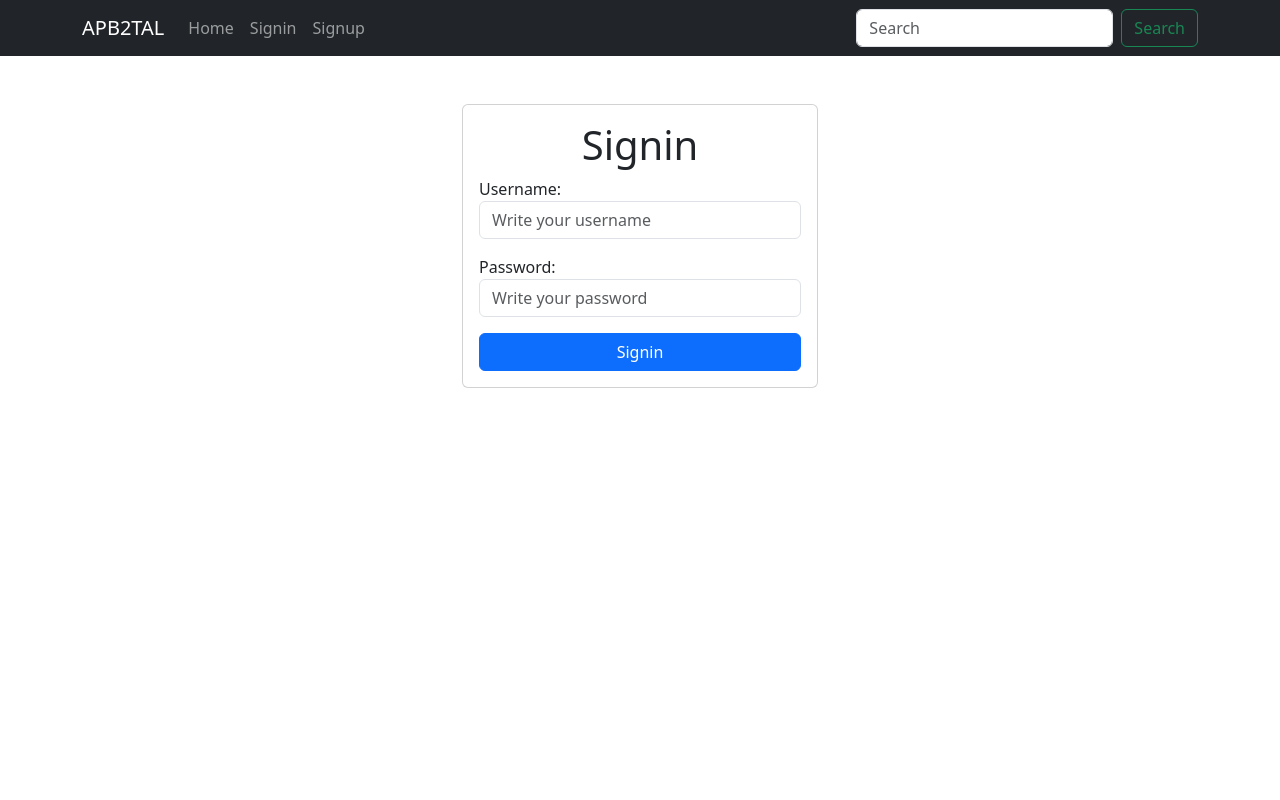
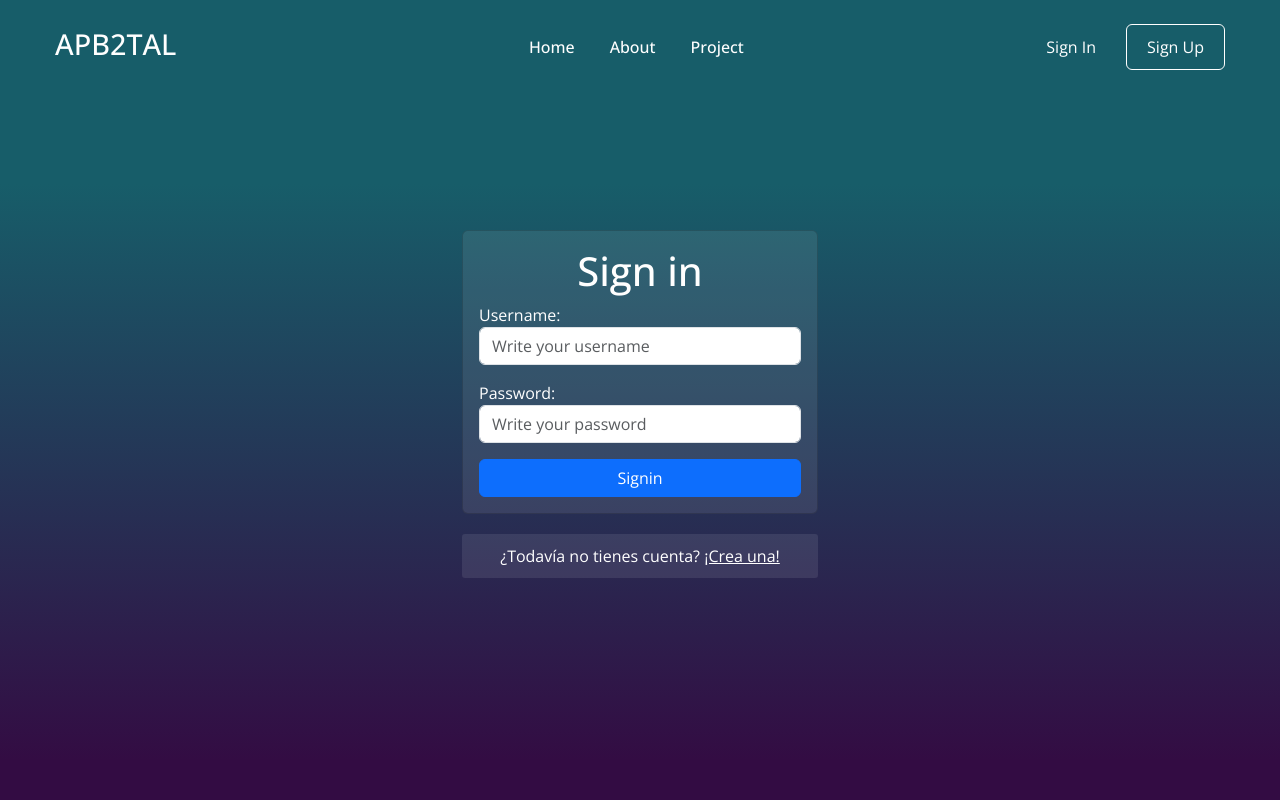
Before and after one commit to AlbertXicola/APB2TAL, a Django app: page /signin/ in a window 1280 px wide. Run offline with Django 5.2, Linux system fonts and the light colour scheme; parts of the project's set-up code (start-up, migrations or seed data) failed here and were passed over.

Commit message:
css menu y arreglos de permisos de descarga

```diff
--- a/APB2TAL/settings.py
+++ b/APB2TAL/settings.py
@@ -129,13 +129,16 @@ USE_TZ = True
 # Static files (CSS, JavaScript, Images)
 # https://docs.djangoproject.com/en/5.0/howto/static-files/
 
-STATIC_URL = 'static/'
+STATIC_URL = '/static/'
+
 
 LOGIN_URL = '/signin'
 
 MEDIA_URL = '/data/'
 
+
 #AVATAR_STORAGE_DIR = 'avatars/'
+
 MEDIA_ROOT = os.path.join(BASE_DIR, 'data')
 MEDIA_ROOT2 = os.path.join(BASE_DIR, 'hecho')
 
--- a/APB2TAL/urls.py
+++ b/APB2TAL/urls.py
@@ -22,10 +22,11 @@ from archivos import views
 urlpatterns = [
     path('admin/', admin.site.urls),
     path('', views.home, name='home'),
+    path('terminos/', views.terminos, name='terminos'),
+    path('about/', views.about, name='about'),
+    path('project/', views.project, name='project'),
 
     path('administrar/', views.administrar, name='administrar'),
-
-
 
     path('administrar/usuarios/', views.administrar_usuarios, name='administrar_usuarios'),
     path('administrar/usuarios/<int:id>/', views.admi_usuario, name='admi_usuario'),
@@ -56,7 +57,6 @@ urlpatterns = [
     path('contacta/usuario/', views.contact_admin, name='contact_admin'),
 
     path('perfil/', views.perfil, name='perfil'),
-    path('perfil/<str:username>/', views.perfil, name= 'perfil'),
 
     path('grupos/', views.mis_grupos, name= 'mis_grupos'),
     path('grupos/<str:name>/', views.grupo_info, name='grupo_info'),
--- a/archivos/templates/base.html
+++ b/archivos/templates/base.html
@@ -1,66 +1,248 @@
+
+
+<!-- Coding By CodingNepal - www.codingnepalweb.com -->
 <!DOCTYPE html>
 <html lang="en">
 <head>
     <meta charset="UTF-8">
     <meta name="viewport" content="width=device-width, initial-scale=1.0">
-    <title>Django</title>
+    <title>APB2TAL</title>
     <link rel="stylesheet" href="https://cdn.jsdelivr.net/npm/bootstrap@5.3.3/dist/css/bootstrap.min.css">
 </head>
-<body>
-    <nav class="navbar navbar-expand-lg bg-dark navbar-dark">
-        <div class="container">
-          <a class="navbar-brand" href="/">APB2TAL</a>
-          <button class="navbar-toggler" type="button" data-bs-toggle="collapse" data-bs-target="#navbarSupportedContent" aria-controls="navbarSupportedContent" aria-expanded="false" aria-label="Toggle navigation">
-            <span class="navbar-toggler-icon"></span>
-          </button>
-          <div class="collapse navbar-collapse" id="navbarSupportedContent">
-            <ul class="navbar-nav me-auto mb-2 mb-lg-0">
-                <li class="nav-item">
-                    <a class="nav-link" href="/">Home</a>
-                </li>
+  <style>
+        /* Importing Google font - Open Sans */
+    @import url("https://fonts.googleapis.com/css2?family=Open+Sans:wght@300;400;500;600;700&display=swap");
 
-                {% if user.is_authenticated %}
+    * {
+      margin: 0;
+      padding: 0;
+      box-sizing: border-box;
+      font-family: "Open Sans", sans-serif;
+    }
 
-                    <li class="nav-item">
-                        <a class="nav-link" href="/perfil">Perfil</a>
-                    </li>
-                    <li>
-                        <a class="nav-link" href="/signout">Signout</a>
-                      </li>
+    body {
+      height: 100vh;
+      width: 100%;
+      background: linear-gradient(to bottom, #175d69 23%, #330c43 95%);
+    }
+
+    .header {
+      position: fixed;
+      top: 0;
+      left: 0;
+      width: 100%;
+    }
+
+    .navbar {
+      display: flex;
+      align-items: center;
+      justify-content: space-between;
+      max-width: 1200px;
+      margin: 0 auto;
+      padding: 20px 15px;
+    }
+
+    .navbar .logo a {
+      font-size: 1.8rem;
+      text-decoration: none;
+      color: #fff;
+    }
+
+    .navbar .links {
+      display: flex;
+      align-items: center;
+      list-style: none;
+      gap: 35px;
+      margin-left: 60px; /* Ajusta el margen izquierdo para mover los botones a la derecha */
+
+    }
+
+    .navbar .links a {
+      font-weight: 500;
+      text-decoration: none;
+      color: #fff;
+      padding: 10px 0;
+      transition: 0.2s ease;
+    }
+
+    .navbar .links a:hover {
+      color: #47b2e4;
+    }
+    .navbar .buttons {
+      display: flex;
+      align-items: center;
+    }
+
+    .navbar .buttons a {
+      text-decoration: none;
+      color: #fff;
+      padding: 15px 10px; /* Ajuste el padding para alinear verticalmente con el texto */
+      transition: 0.2s ease;
+    }
+
+    .navbar .buttons .signup {
+      margin-left: 20px; /* Mover el botón Sign Up hacia la derecha */
+      border: 1px solid #fff;
+      padding: 10px 20px;
+      border-radius: 0.375rem;
+      text-align: center;
+      transition: 0.2s ease;
+    }
+
+    .navbar .buttons .signup:hover {
+      background-color: #47b2e4;
+      color: #fff;
+    }
+
+    .hero-section {
+      display: flex;
+      justify-content: space-evenly;
+      align-items: center;
+      height: 95vh;
+      padding: 0 15px;
+      max-width: 1200px;
+      margin: 0 auto;
+    }
+
+    .hero-section .hero {
+      max-width: 50%;
+      color: #fff;
+    }
+
+    .hero h2 {
+      font-size: 2.5rem;
+      margin-bottom: 20px;
+    }
+
+    .hero p {
+      font-size: 1.2rem;
+      margin-bottom: 20px;
+      color: #c9c7c7;
+    }
+
+    .hero-section .img img {
+      width: 517px;
+    }
+
+    .hero-section .buttons {
+      margin-top: 40px;
+    }
+
+    .hero-section .buttons a {
+      text-decoration: none;
+      color: #fff;
+      padding: 12px 24px;
+      border-radius: 0.375rem;
+      font-weight: 600;
+      transition: 0.2s ease;
+      display: inline-block;
+    }
+
+    .hero-section .buttons a:not(:last-child) {
+      margin-right: 15px;
+    }
+
+    .buttons .join {
+      background-color: #47b2e4;
+    }
+
+    .hero-section .buttons .learn {
+      border: 1px solid #fff;
+      border-radius: 0.375rem;
+    }
+
+    .hero-section .buttons a:hover {
+      background-color: #47b2e4;
+    }
+
+    /* Hamburger menu styles */
+    #menu-toggle {
+      display: none;
+    }
+
+    #hamburger-btn {
+      font-size: 1.8rem;
+      color: #fff;
+      cursor: pointer;
+      display: none;
+      order: 1;
+    }
+
+    @media screen and (max-width: 1023px) {
+      .navbar .logo a {
+        font-size: 1.5rem;
+      }
+
+      .links {
+        position: fixed;
+        left: -100%;
+        top: 75px;
+        width: 100%;
+        height: 100vh;
+        padding-top: 50px;
+        background: #175d69;
+        flex-direction: column;
+        transition: 0.3s ease;
+      }
+
+      .navbar #menu-toggle:checked ~ .links {
+        left: 0;
+      }
+
+      .navbar #hamburger-btn {
+        display: block;
+      }
+
+      .header .buttons {
+        display: none;
+      }
+
+      .hero-section .hero {
+        max-width: 100%;
+        text-align: center;
+      }
+
+      .hero-section img {
+        display: none;
+      }
+    }
+  </style>
 
 
-                    {% if user.is_superuser %}
+<body>
+  <header class="header">
+    <nav class="navbar">
+      <h2 class="logo"><a href="#">APB2TAL</a></h2>
+      <input type="checkbox" id="menu-toggle" />
+      <label for="menu-toggle" id="hamburger-btn">
+        <svg xmlns="http://www.w3.org/2000/svg" height="24" viewBox="0 0 24 24" width="24">
+          <path d="M3 12h18M3 6h18M3 18h18" stroke="currentColor" stroke-width="2" stroke-linecap="round"/>
+        </svg>
+      </label>
+      <div class="links">
+        <a href="/">Home</a>
+        <a href="/about">About</a>
+        <a href="/project">Project</a>
 
+        {% if user.is_authenticated %}
+        {% endif %}
+      </div>
+      <div class="buttons">
+        {% if user.is_authenticated %}
+        <a href="/perfil">Profile</a>
+        <a href="/signout" class="signup">Sign Out</a>
+        {% else %}
+        <a href="/signin" class="signin">Sign In</a>
+        <a href="/signup" class="signup">Sign Up</a>
+        {% endif %}
+      </div>
 
-                    {% endif %}
+    </nav>
+  </header>
+  <section class="hero-section">
 
-                {% else %}
+      {% block content %}
+      {% endblock %}
 
-
-                <li class="nav-item">
-                    <a class="nav-link" href="/signin">Signin</a>
-                </li>
-
-                <li class="nav-item">
-                    <a class="nav-link" href="/signup">Signup</a>
-                </li>
-
-                {% endif %}
-            </ul>
-            <form class="d-flex" role="search">
-              <input class="form-control me-2" type="search" placeholder="Search" aria-label="Search">
-              <button class="btn btn-outline-success" type="submit">Search</button>
-            </form>
-          </div>
-        </div>
-      </nav>
-
-    {% block content %}
-
-
-
-    {% endblock %}
-
-
+  </section>
 </body>
-</html>
--- a/archivos/templates/baseusuario.html
+++ b/archivos/templates/baseusuario.html
@@ -21,7 +21,7 @@
         }
         .sidebar ul li {
             padding: 20px 15px;
-            border-bottom: 1px solid rgba(255, 255, 255, 0.1);
+            border-bottom: 1px solid rgba(255, 255, 255, 0.974);
             list-style: none;
         }
         .sidebar ul li a {
--- a/archivos/templates/signin.html
+++ b/archivos/templates/signin.html
@@ -1,13 +1,39 @@
 {% extends 'base.html' %}
 
 {% block content %}
+<style>
+    .red-background {
+        background-color: rgba(255, 255, 255, 0.089);
+        color: white; /* Cambiar el color del texto a blanco */
+    }
+
+    .red-background label {
+        color: white; /* Cambiar el color del texto de las etiquetas a blanco */
+    }
+
+    /* Estilos para el cuadro y el enlace */
+    .create-account {
+        margin-top: 20px;
+        padding: 10px;
+        background-color: rgba(255, 255, 255, 0.089); /* Mismo fondo que el formulario */
+        border: 0px solid #ccc;
+        border-radius: 3px;
+        text-align: center;
+        color: white;
+    }
+
+    .create-account a {
+        color: white;
+        text-decoration: underline;
+    }
+</style>
 
 <main class="container">
     <div class="row">
         <section class="col-md-4 offset-md-4 mt-5">
-            <form action="/signin/" method="POST" class="card card-body" id="signin-form">
+            <form action="/signin/" method="POST" class="card card-body signin-form red-background" id="signin-form">
 
-                <h1 class="text-center">Signin</h1>
+                <h1 class="text-center" style="color: white;">Sign in</h1> <!-- Cambiar el color del texto de Signin a blanco -->
 
                 <small id="error-message" class='error' style='color: red; font-weight: bold;'>{{ error }}</small>
 
@@ -30,6 +56,11 @@
                     Signin
                 </button>
             </form>
+
+            <!-- Cuadro para crear una cuenta -->
+            <div class="create-account">
+                ¿Todavía no tienes cuenta? <a href="/signup/">¡Crea una!</a>
+            </div>
         </section>
     </div>
 </main>
--- a/archivos/views.py
+++ b/archivos/views.py
@@ -92,6 +92,21 @@ def signin(request):
             login(request, user)
             return redirect('perfil')
 
+
+def terminos(request):
+
+    return render(request, 'terminos.html')
+
+def project(request):
+
+    return render(request, 'proyecto.html')
+
+
+def about(request):
+
+    return render(request, 'About-us.html')
+
+
 def validar_username(request):
     username = request.GET.get('username', None)
     data = {
@@ -116,6 +131,13 @@ def perfil(request):
 
     return render(request, 'perfil.html')
 
+from django.contrib.auth.decorators import login_required
+from django.http import HttpResponseRedirect
+from django.shortcuts import render
+
+@login_required
+def perfil(request):
+    return render(request, 'perfil.html')
 
 
 
```
Also changed, not shown: archivos/templates/About-us.html (added, +7 -0 lines), archivos/templates/home.html (+14 -19 lines), archivos/templates/perfil.html (+3 -4 lines), archivos/templates/proyecto.html (added, +7 -0 lines), archivos/templates/signup.html (+24 -2 lines), archivos/templates/terminos.html (added, +7 -0 lines), archivos/static/assets/logo.png (added), archivos/static/assets/logo2.png (added), data/avatar/admin.jpg (added), db.sqlite3, hecho/a9af62baadf30cb2e044851698ff0a804eebbdd7e874d516e610c0e95bcf4647/Bandera-de-España_Fondos-de-pantalla-de-banderas.jpg (added), 2 other files.
